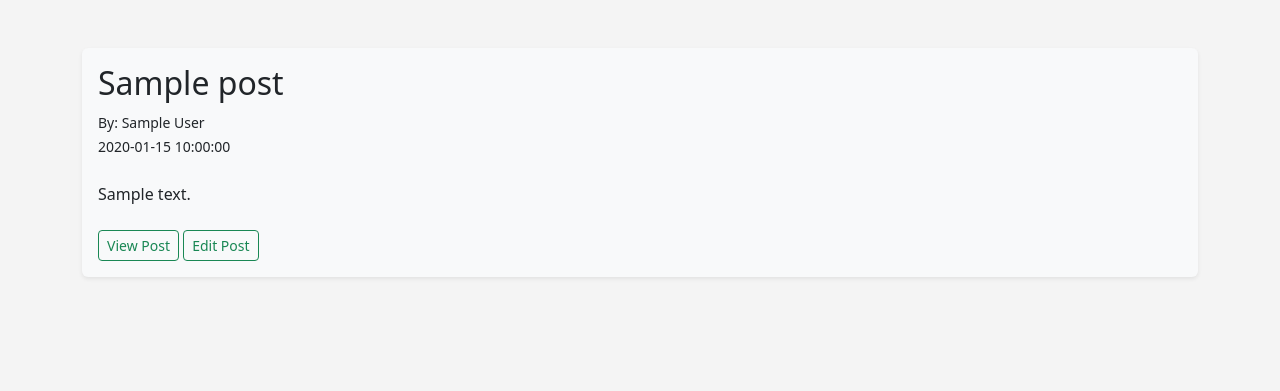
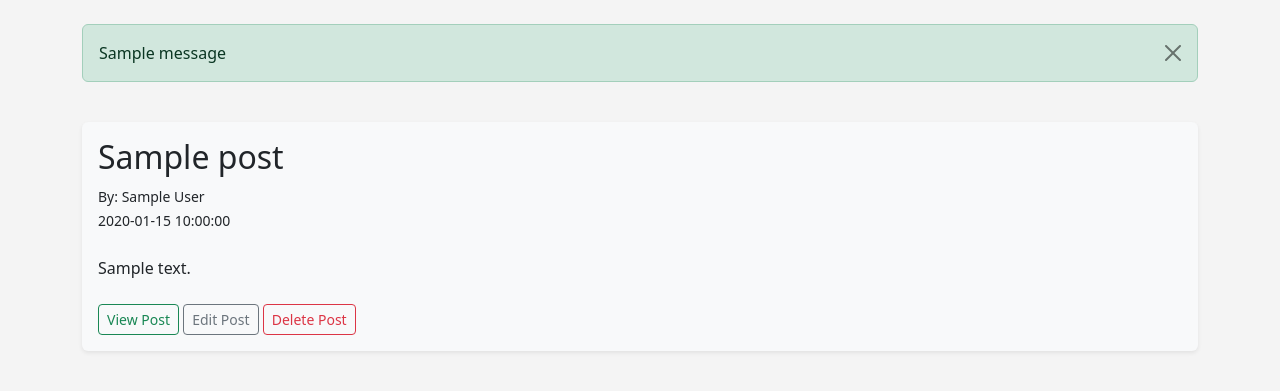
Before and after one commit to NipunChamika/flasker, a Flask app: page /posts in a window 1280 px wide. Shown: the part 56-447 px from the top of the page. Run offline with Flask 3, Linux system fonts and the light colour scheme; tables that the repository leaves empty hold one stand-in row (values such as "Sample post"); one stand-in notice (Sample message) is shown.

Commit message:
feat: Implement delete post function

```diff
--- a/app.py
+++ b/app.py
@@ -249,3 +249,17 @@ def update_post(id):
     form.author.data = post.author
     form.slug.data = post.slug
     return render_template('update_post.html', form=form)
+
+
+@app.route('/posts/delete/<int:id>')
+def delete_post(id):
+    post = Post.query.get_or_404(id)
+
+    try:
+        db.session.delete(post)
+        db.session.commit()
+        flash('Post deleted successfully!')
+        return redirect(url_for('posts'))
+    except SQLAlchemyError:
+        flash('Database error, try again!')
+        return redirect(url_for('posts'))
--- a/templates/post.html
+++ b/templates/post.html
@@ -18,8 +18,9 @@
         <small>By: {{ post.author }}</br>
         {{ post.date_posted }}</small></br></br>
         {{  post.content }}</br></br>
-        <a href="{{ url_for('update_post', id=post.id) }}" class="btn btn-outline-success btn-sm">Edit Post</a>
         <a href="{{ url_for('posts') }}" class="btn btn-outline-success btn-sm">Back to Blog</a>
+        <a href="{{ url_for('update_post', id=post.id) }}" class="btn btn-outline-secondary btn-sm">Edit Post</a>
+        <a href="{{ url_for('delete_post', id=post.id) }}" class="btn btn-outline-danger btn-sm">Delete Post</a>
     </div>
 
 
--- a/templates/posts.html
+++ b/templates/posts.html
@@ -1,5 +1,16 @@
 {% extends 'base.html' %}
 {% block content %}
+{% for message in get_flashed_messages() %}
+    <div class="alert alert-success alert-dismissible fade show" role="alert">
+      {{ message }}
+      <button
+        type="button"
+        class="btn-close"
+        data-bs-dismiss="alert"
+        aria-label="Close"
+      ></button>
+    </div>
+{% endfor %}
 
 </br>
 {% for post in posts %}
@@ -9,7 +20,8 @@
         {{ post.date_posted }}</small></br></br>
         {{  post.content }}</br></br>
         <a href="{{ url_for('post', id=post.id) }}" class="btn btn-outline-success btn-sm">View Post</a>
-        <a href="{{ url_for('update_post', id=post.id) }}" class="btn btn-outline-success btn-sm">Edit Post</a>
+        <a href="{{ url_for('update_post', id=post.id) }}" class="btn btn-outline-secondary btn-sm">Edit Post</a>
+        <a href="{{ url_for('delete_post', id=post.id) }}" class="btn btn-outline-danger btn-sm">Delete Post</a>
     </div>
 {% endfor %}
 
```
